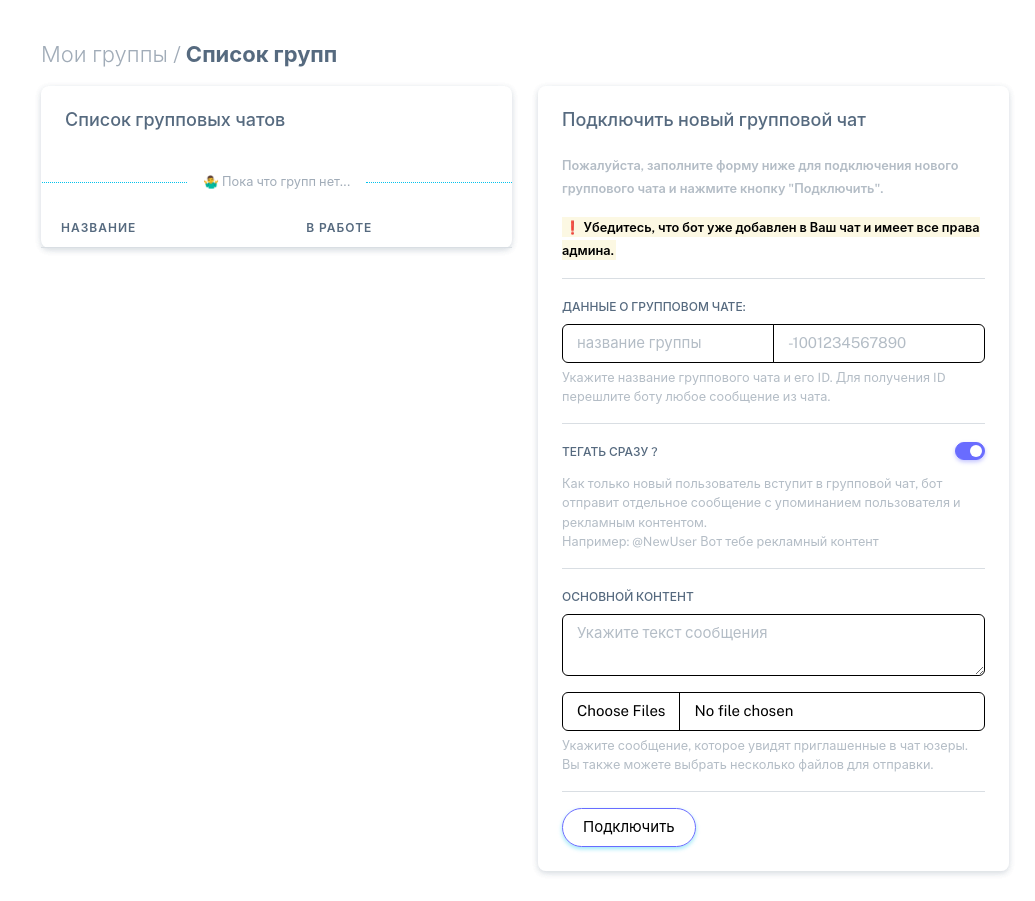
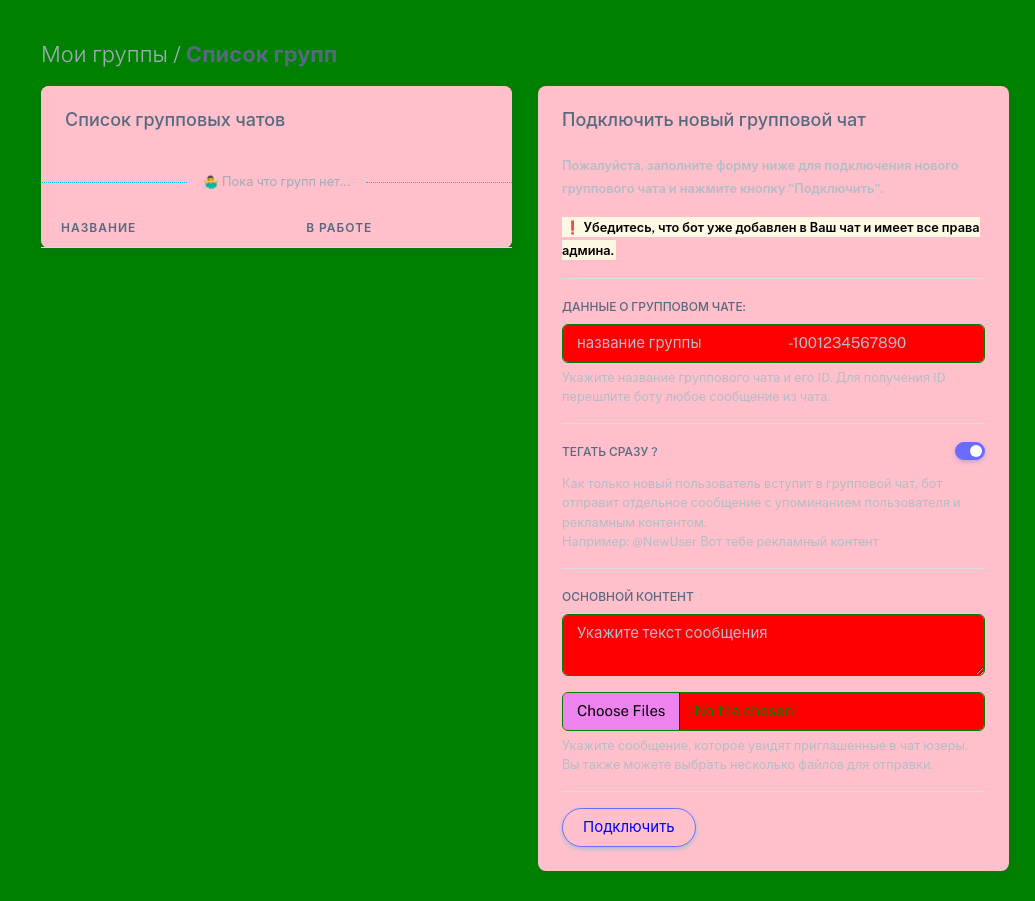
Before and after one commit to DaniilSh23/tag-bot, a Django app: template webapp/templates/webapp/groups_list.html in a window 1280 px wide. Shown: the whole page, without its empty margins (245-1280 px from the left). Run offline with Django 4.2, Linux system fonts and the light colour scheme; the template is opened without the code that fills it, so the values that code supplies are empty; parts of the project's set-up code (start-up, migrations or seed data) failed here and were passed over; some libraries are stand-ins or nearby versions.

Commit message:
поправил стили на страницах с группами

```diff
--- a/webapp/templates/webapp/base.html
+++ b/webapp/templates/webapp/base.html
@@ -153,97 +153,97 @@
     </style>
 
 <!--    Стили формы для проверки при разработке-->
-<!--    <style>-->
-<!--        body{-->
-<!--            color: blue;-->
-<!--            background: green;-->
-<!--        }-->
-<!--        .my-background{-->
-<!--            color: blue;-->
-<!--            background: green;-->
-<!--        }-->
-<!--        .my-accordion-button:active {-->
-<!--          background-color: blue;-->
-<!--          color: white;-->
-<!--        }-->
-<!--        .accordion-button.collapsed {-->
-<!--          background-color: brown;-->
-<!--          color: white;-->
-<!--        }-->
-<!--        .accordion-button:not(.collapsed) {-->
-<!--          background-color: purple;-->
-<!--          color: white;-->
-<!--        }-->
-<!--        .my-form-border{-->
-<!--            background-color: green;-->
-<!--        }-->
-<!--        .my-form-area{-->
-<!--            background-color: pink;-->
-<!--        }-->
-<!--        .my-filling-fields{-->
-<!--            background-color: red;-->
-<!--            color: green;-->
-<!--        }-->
-<!--        .my-filling-fields:focus {-->
-<!--          color: orange;-->
-<!--          background-color: yellow;-->
-<!--          border-color: rgba(249, 249, 255, 0.54);-->
-<!--          outline: 0;-->
-<!--          box-shadow: 0 0 0.25rem 0.05rem rgba(105, 108, 255, 0.1);-->
-<!--        }-->
-<!--        .my-filling-fields::-webkit-file-upload-button {-->
-<!--          padding: 0.4375rem 0.875rem;-->
-<!--          margin: -0.4375rem -0.875rem;-->
-<!--          -webkit-margin-end: 0.875rem;-->
-<!--              margin-inline-end: 0.875rem;-->
-<!--          color: black;-->
-<!--          background-color: violet;-->
-<!--          pointer-events: none;-->
-<!--          border-color: inherit;-->
-<!--          border-style: solid;-->
-<!--          border-width: 0;-->
-<!--          border-inline-end-width: 1px;-->
-<!--          border-radius: 0;-->
-<!--          -webkit-transition: all 0.2s ease-in-out;-->
-<!--          transition: all 0.2s ease-in-out;-->
-<!--        }-->
+    <style>
+        body{
+            color: blue;
+            background: green;
+        }
+        .my-background{
+            color: blue;
+            background: green;
+        }
+        .my-accordion-button:active {
+          background-color: blue;
+          color: white;
+        }
+        .accordion-button.collapsed {
+          background-color: brown;
+          color: white;
+        }
+        .accordion-button:not(.collapsed) {
+          background-color: purple;
+          color: white;
+        }
+        .my-form-border{
+            background-color: green;
+        }
+        .my-form-area{
+            background-color: pink;
+        }
+        .my-filling-fields{
+            background-color: red;
+            color: green;
+        }
+        .my-filling-fields:focus {
+          color: orange;
+          background-color: yellow;
+          border-color: rgba(249, 249, 255, 0.54);
+          outline: 0;
+          box-shadow: 0 0 0.25rem 0.05rem rgba(105, 108, 255, 0.1);
+        }
+        .my-filling-fields::-webkit-file-upload-button {
+          padding: 0.4375rem 0.875rem;
+          margin: -0.4375rem -0.875rem;
+          -webkit-margin-end: 0.875rem;
+              margin-inline-end: 0.875rem;
+          color: black;
+          background-color: violet;
+          pointer-events: none;
+          border-color: inherit;
+          border-style: solid;
+          border-width: 0;
+          border-inline-end-width: 1px;
+          border-radius: 0;
+          -webkit-transition: all 0.2s ease-in-out;
+          transition: all 0.2s ease-in-out;
+        }
 
-<!--        #spinner {-->
-<!--          position: fixed;-->
-<!--          top: 50%;-->
-<!--          left: 50%;-->
-<!--          display: none;-->
-<!--        }-->
-<!--        .overlay-square {-->
-<!--            position: fixed;-->
-<!--            top: 0;-->
-<!--            left: 0;-->
-<!--            width: 100%;-->
-<!--            height: 100%;-->
-<!--            background-color: var(&#45;&#45;tg-theme-bg-color);-->
-<!--            z-index: 9999;-->
-<!--            display: flex;-->
-<!--            border-radius: 0;-->
-<!--            text-align: center;-->
-<!--            display: none;-->
-<!--            justify-content: center;-->
-<!--            align-items: center;-->
-<!--        }-->
-<!--        .overlay-square.active {-->
-<!--            display: flex;-->
-<!--        }-->
-<!--        .spinner-message {-->
-<!--          position: fixed;-->
-<!--          top: 50%;-->
-<!--          left: 50%;-->
-<!--          display: none;-->
-<!--        }-->
-<!--        .spinner-border {-->
-<!--            width: 6rem;-->
-<!--            height: 6rem;-->
-<!--            font-size: 1.5rem;-->
-<!--        }-->
-<!--    </style>-->
+        #spinner {
+          position: fixed;
+          top: 50%;
+          left: 50%;
+          display: none;
+        }
+        .overlay-square {
+            position: fixed;
+            top: 0;
+            left: 0;
+            width: 100%;
+            height: 100%;
+            background-color: var(--tg-theme-bg-color);
+            z-index: 9999;
+            display: flex;
+            border-radius: 0;
+            text-align: center;
+            display: none;
+            justify-content: center;
+            align-items: center;
+        }
+        .overlay-square.active {
+            display: flex;
+        }
+        .spinner-message {
+          position: fixed;
+          top: 50%;
+          left: 50%;
+          display: none;
+        }
+        .spinner-border {
+            width: 6rem;
+            height: 6rem;
+            font-size: 1.5rem;
+        }
+    </style>
 
     <!--Подключаем JQUERY-->
     <script src="https://ajax.googleapis.com/ajax/libs/jquery/3.5.1/jquery.min.js"></script>
--- a/webapp/templates/webapp/groups_detail.html
+++ b/webapp/templates/webapp/groups_detail.html
@@ -34,8 +34,8 @@
                 {% endif %}
 
                 <div class="row">
-                    <div class="col-12">
-                        <div class="card">
+                    <div class="col-12 my-form-border">
+                        <div class="card my-form-area">
 
                             <div class="px-4 py-3 mb-1">
                                 <a href="{% url 'webapp:groups' %}?tlg_id={{ tlg_id }}" class="btn btn-secondary my-btn-clr" type="submit" id="backButton"> << Назад к списку</a>
--- a/webapp/templates/webapp/groups_list.html
+++ b/webapp/templates/webapp/groups_list.html
@@ -63,8 +63,8 @@
                 {% endif %}
 
                 <div class="row">
-                    <div class="col-12">
-                        <div class="card">
+                    <div class="col-12 my-form-border">
+                        <div class="card my-form-area">
                             <h5 class="card-header">Подключить новый групповой чат</h5>
                             <div class="card-body demo-vertical-spacing demo-only-element">
                                 <small class="text-light fw-semibold">Пожалуйста, заполните форму ниже для подключения нового группового чата и нажмите кнопку "Подключить".</small>
```
